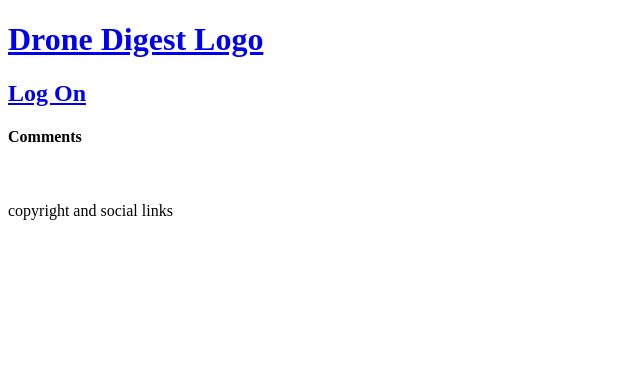
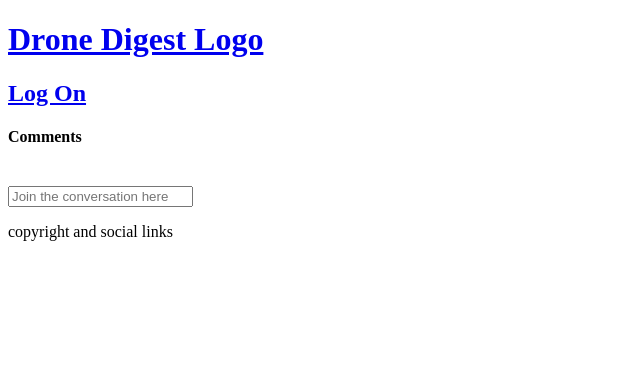
Before and after one commit to Chris-McGonigle/drone-digest, a Django app: template templates/threads.html in a window 1280 px wide. Shown: the top 367 px of the page, without its empty margins (0-640 px from the left). Run offline with Django 3.2, Linux system fonts and the light colour scheme; the template is opened without the code that fills it, so the values that code supplies are empty.

Commit message:
Add input field for user to make comment

```diff
--- a/templates/threads.html
+++ b/templates/threads.html
@@ -26,6 +26,13 @@
 
     {% endfor %}
 
+    <div id="make-post">
+        <form method="POST" action="">
+            {% csrf_token %}
+            <input type="text" name="post-body" placeholder="Join the conversation here">
+        </form>
+    </div>
+
 </div>
 
 {% endblock %}
```
